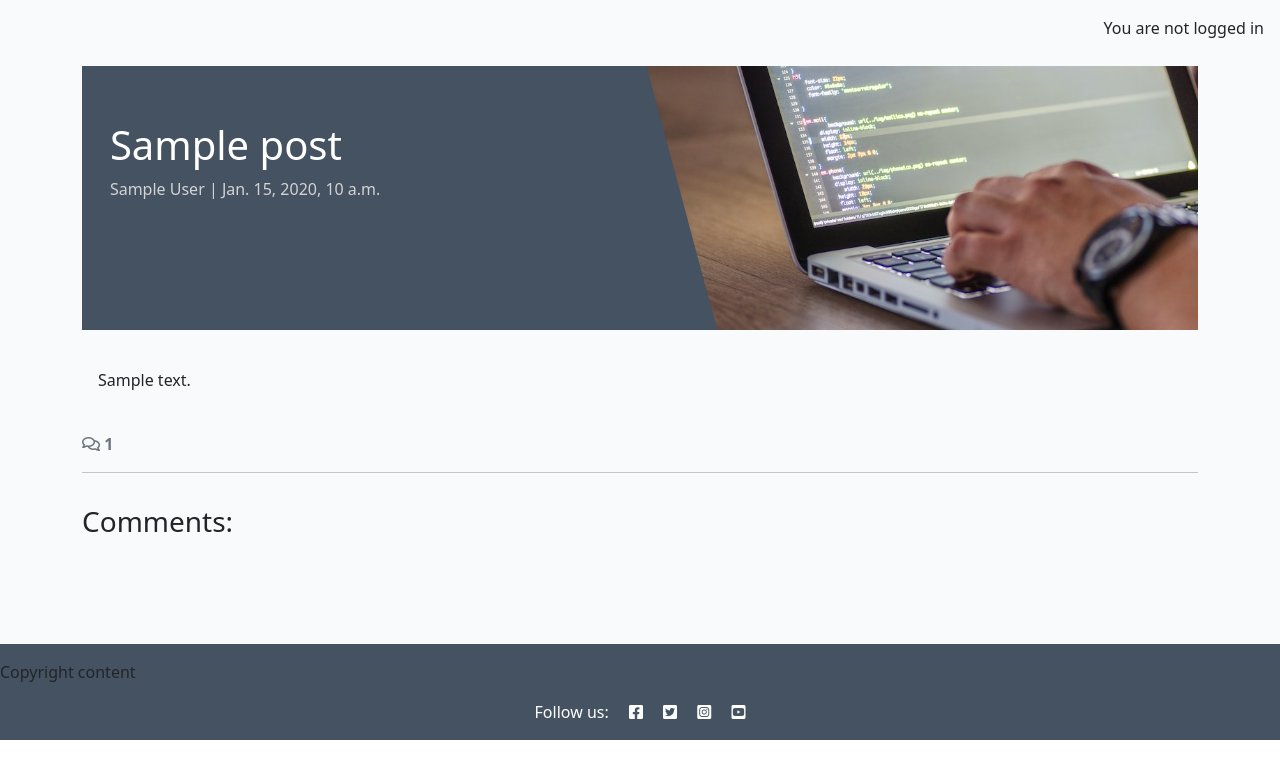
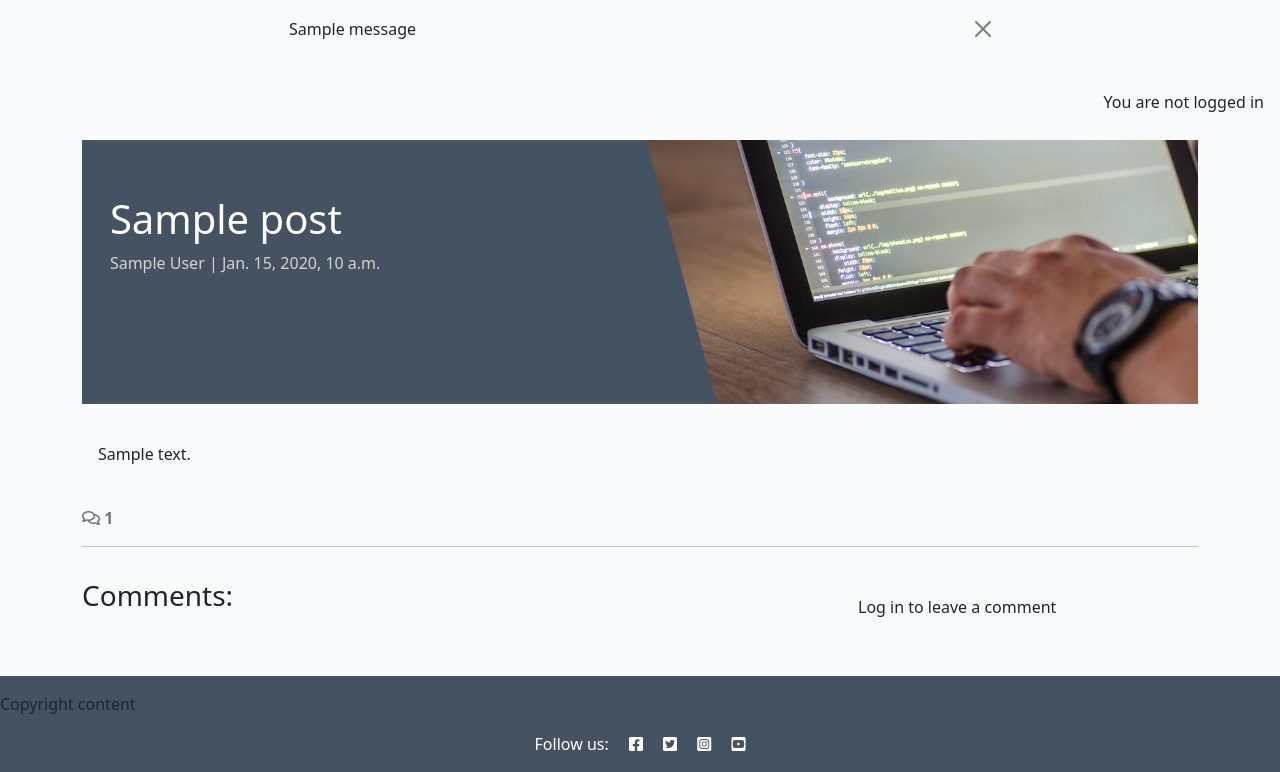
Before and after one commit to runwiththerhythm/django-blog, a Django app: template blog/templates/blog/post_detail.html in a window 1280 px wide. Shown: the part 60-832 px from the top of the page. Before the commit the page ends 800 px from the top, so only its background shows below. Run offline with Django 4.2, Linux system fonts and the light colour scheme; the template is opened without the code that fills it: most values are stand-ins (such as "Sample title", 1, 10 or a date in 2020); one stand-in notice (Sample message) is shown.

Commit message:
Add comments form and success message

```diff
--- a/blog/templates/blog/post_detail.html
+++ b/blog/templates/blog/post_detail.html
@@ -1,5 +1,6 @@
 {% extends 'base.html' %} {% block content %}
 {% load static %}
+{% load cripsy_forms_tags %}
 
 <div class="masthead">
     <div class="container">
@@ -70,6 +71,24 @@
         {% endfor %}
       </div>
     </div>
+    <!-- Creating New Comments -->
+    <div class="col-md-4 card mb-4 mt-3">
+      <div class="card-body">
+        {% if user.is_authenticated %}
+        <h3>Leave a comment:</h3>
+        <p>Posting as: {{ user.username }}</p>
+        <form id="commentForm" method="post"
+          style="margin-top: 1.3em;">
+          {{ comment_form | crispy }}
+          {% csrf_token %}
+          <button id="submitButton" type="submit"
+            class="btn btn-signup btn-lg">Submit</button>
+        </form>
+        {% else %}
+        <p>Log in to leave a comment</p>
+        {% endif %}
+      </div>
+    </div>
   </div>
 </div>
 
--- a/codestar/settings.py
+++ b/codestar/settings.py
@@ -49,6 +49,9 @@ INSTALLED_APPS = [
     'allauth',
     'allauth.account',
     'allauth.socialaccount',
+    'crispy-forms',
+    'crispy-bootstrap5',
+
     'django_summernote',
     'blog',
     'about',
@@ -57,6 +60,9 @@ INSTALLED_APPS = [
 SITE_ID = 1
 LOGIN_REDIRECT_URL = '/'
 LOGOUT_REDIRECT_URL = '/'
+
+CRISPY_ALLOWED_TEMPLATE_PACKS = 'bootstrap5'
+CRISPY_TEMPLATE_PACK = 'bootstrap5'
 
 MIDDLEWARE = [
     'django.middleware.security.SecurityMiddleware',
--- a/requirements.txt
+++ b/requirements.txt
@@ -3,11 +3,13 @@ bleach==6.2.0
 certifi==2025.7.14
 cffi==1.17.1
 charset-normalizer==3.4.2
+crispy-bootstrap5==0.7
 cryptography==45.0.5
 defusedxml==0.7.1
 dj-database-url==0.5.0
 Django==4.2.23
 django-allauth==0.57.2
+django-crispy-forms==2.4
 django-summernote==0.8.20.0
 gunicorn==20.1.0
 idna==3.10
--- a/templates/base.html
+++ b/templates/base.html
@@ -80,6 +80,22 @@
         </div>
     </nav>
 
+    <!-- displaying Django messages -->
+    <div class="container">
+    <div class="row">
+        <div class="col-md-8 offset-md-2">
+        {% for message in messages %}
+        <div class="alert {{ message.tags }} alert-dismissible
+            fade show" id="msg" role="alert">
+            {{ message | safe }}
+            <button type="button" class="btn-close"
+            data-bs-dismiss="alert" aria-label="Close"></button>
+        </div>
+        {% endfor %}
+        </div>
+    </div>
+    </div>
+
     <main class="flex-shrink-0 main-bg">
     {% if user.is_authenticated %}
     <p class="text-end m-3">You are logged in as {{ user }}</p>
```
Also changed, not shown: blog/forms.py (added, +8 -0 lines), blog/views.py (+15 -0 lines).
